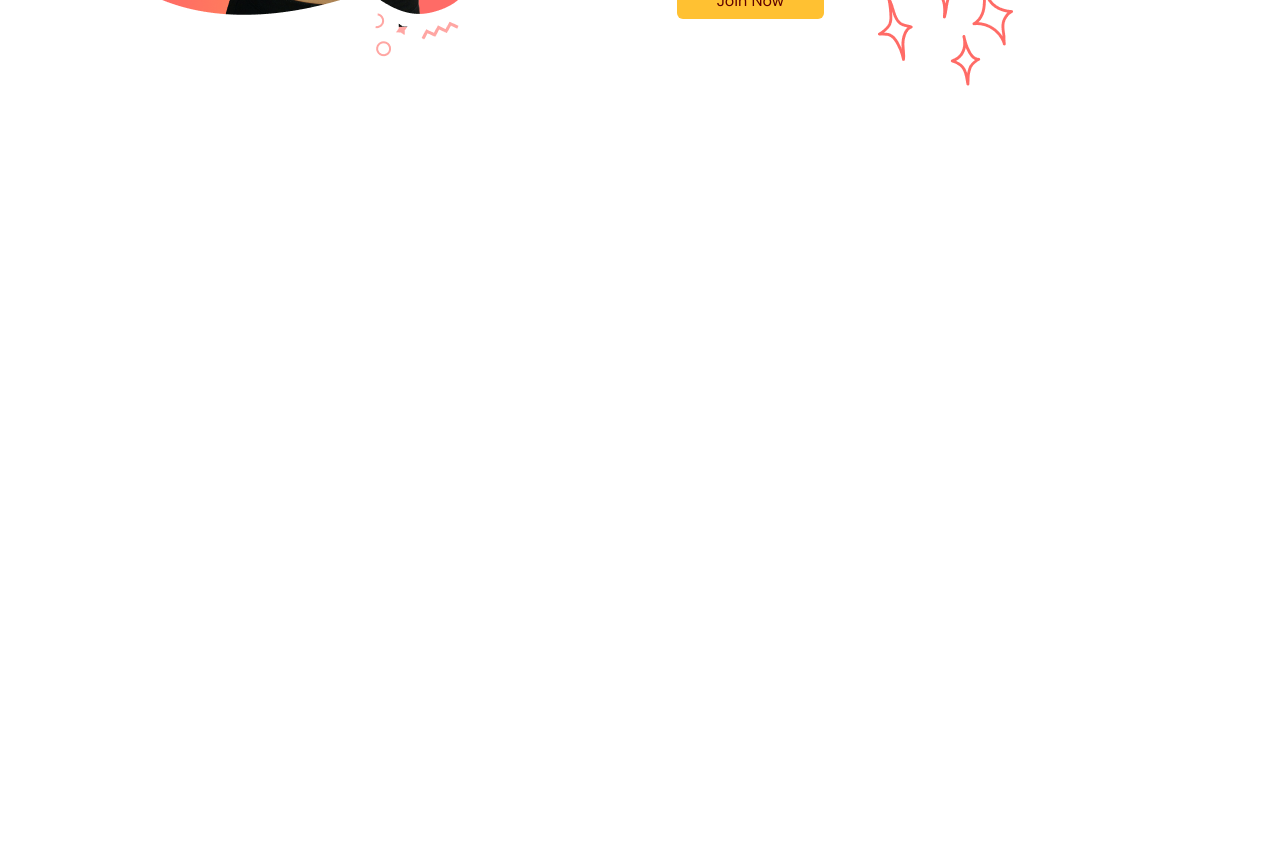
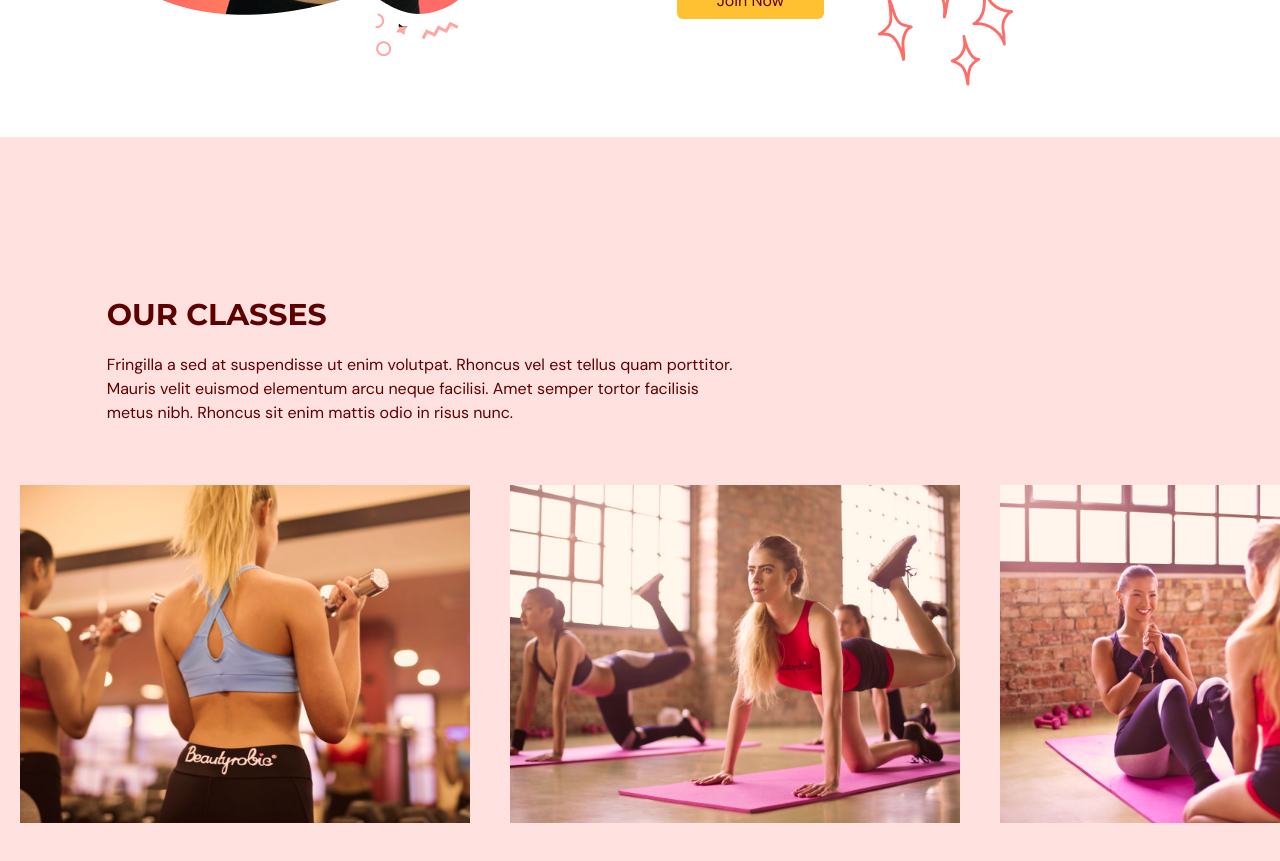
Before and after one commit to TheOneYana/Gym-app, a React (Vite) app: page / in a window 1280 px wide. Shown: the part 2040-2901 px from the top of the page. Before the commit the page ends 2177 px from the top, so only its background shows below. Built offline with nearby package versions, Linux system fonts and the light colour scheme.

Commit message:
Finished ourClasses page

```diff
--- a/src/App.tsx
+++ b/src/App.tsx
@@ -3,6 +3,7 @@
 import Home from "@/scenes/home";
 import Benefits from "@/scenes/benefits";
 import { SelectedPage } from "@/shared/types";
+import OurClasses from "./scenes/ourClasses";
 
 function App() {
   const [selectedPage, setSelectedPage] = useState<SelectedPage>(
@@ -33,6 +34,7 @@
       />
       <Home setSelectedPage={setSelectedPage} />
       <Benefits setSelectedPage={setSelectedPage} />
+      <OurClasses setSelectedPage={setSelectedPage} />
     </div>
   );
 }
--- /dev/null
+++ b/src/scenes/ourClasses/Class.tsx
@@ -0,0 +1,24 @@
+type Props = {
+  name: string;
+  description?: string;
+  image: string;
+};
+
+const Class = ({ name, description, image }: Props) => {
+  const overlayStyles = `p-5 absolute z-30 flex
+  h-[380px] w-[450px] flex-col items-center justify-center
+  whitespace-normal bg-primary-500 text-center text-white
+  opacity-0 transition duration-500 hover:opacity-90`;
+
+  return (
+    <li className="relative mx-5 inline-block h-[380px] w-[450px]">
+      <div className={overlayStyles}>
+        <p className="text-2xl">{name}</p>
+        <p className="mt-5">{description}</p>
+      </div>
+      <img alt={`${image}`} src={image} />
+    </li>
+  );
+};
+
+export default Class;
--- /dev/null
+++ b/src/scenes/ourClasses/index.tsx
@@ -0,0 +1,95 @@
+import { SelectedPage, ClassType } from "@/shared/types";
+import image1 from "@/assets/image1.png";
+import image2 from "@/assets/image2.png";
+import image3 from "@/assets/image3.png";
+import image4 from "@/assets/image4.png";
+import image5 from "@/assets/image5.png";
+import image6 from "@/assets/image6.png";
+import { motion } from "framer-motion";
+import HText from "@/shared/HText";
+import Class from "./Class";
+
+const classes: Array<ClassType> = [
+  {
+    name: "Weight Training Classes",
+    description:
+      "Lorem ipsum dolor sit amet, consectetur adipiscing elit, sed do eiusmod tempor incididunt ut labore et dolore magna aliqua. Ut enim ad minim veniam, quis nostrud exercitation ullamco laboris nisi ut aliquip ex ea commodo consequat.",
+    image: image1,
+  },
+  {
+    name: "Yoga Classes",
+    image: image2,
+  },
+  {
+    name: "Ab Core Classes",
+    description:
+      "Lorem ipsum dolor sit amet, consectetur adipiscing elit, sed do eiusmod tempor incididunt ut labore et dolore magna aliqua. Ut enim ad minim veniam, quis nostrud exercitation ullamco laboris nisi ut aliquip ex ea commodo consequat.",
+    image: image3,
+  },
+  {
+    name: "Adventure Classes",
+    description:
+      "Lorem ipsum dolor sit amet, consectetur adipiscing elit, sed do eiusmod tempor incididunt ut labore et dolore magna aliqua. Ut enim ad minim veniam, quis nostrud exercitation ullamco laboris nisi ut aliquip ex ea commodo consequat.",
+    image: image4,
+  },
+  {
+    name: "Fitness Classes",
+    image: image5,
+  },
+  {
+    name: "Training Classes",
+    description:
+      "Lorem ipsum dolor sit amet, consectetur adipiscing elit, sed do eiusmod tempor incididunt ut labore et dolore magna aliqua. Ut enim ad minim veniam, quis nostrud exercitation ullamco laboris nisi ut aliquip ex ea commodo consequat.",
+    image: image6,
+  },
+];
+
+type Props = {
+  setSelectedPage: (value: SelectedPage) => void;
+};
+
+const OurClasses = ({ setSelectedPage }: Props) => {
+  return (
+    <section id="ourclasses" className="w-full bg-primary-100 py-40">
+      <motion.div
+        onViewportEnter={() => setSelectedPage(SelectedPage.OurClasses)}
+      >
+        <motion.div
+          className="mx-auto w-5/6"
+          initial="hidden"
+          whileInView="visible"
+          viewport={{ once: true, amount: 0.5 }}
+          transition={{ duration: 0.5 }}
+          variants={{
+            hidden: { opacity: 0, x: -50 },
+            visible: { opacity: 1, x: 0 },
+          }}
+        >
+          <div className="md:w-3/5">
+            <HText>OUR CLASSES</HText>
+            <p className="py-5">
+              Fringilla a sed at suspendisse ut enim volutpat. Rhoncus vel est
+              tellus quam porttitor. Mauris velit euismod elementum arcu neque
+              facilisi. Amet semper tortor facilisis metus nibh. Rhoncus sit
+              enim mattis odio in risus nunc.
+            </p>
+          </div>
+        </motion.div>
+        <div className="mt-10 h-[353px] w-full overflow-x-auto overflow-y-hidden">
+          <ul className="w-[2800px] whitespace-nowrap">
+            {classes.map((item: ClassType, index) => (
+              <Class
+                key={`${item.name}-${index}`}
+                name={item.name}
+                description={item.description}
+                image={item.image}
+              />
+            ))}
+          </ul>
+        </div>
+      </motion.div>
+    </section>
+  );
+};
+
+export default OurClasses;
--- a/src/shared/types.ts
+++ b/src/shared/types.ts
@@ -10,3 +10,9 @@
   title: string;
   description: string;
 }
+
+export interface ClassType {
+  name: string;
+  description?: string;
+  image: string;
+}
```
